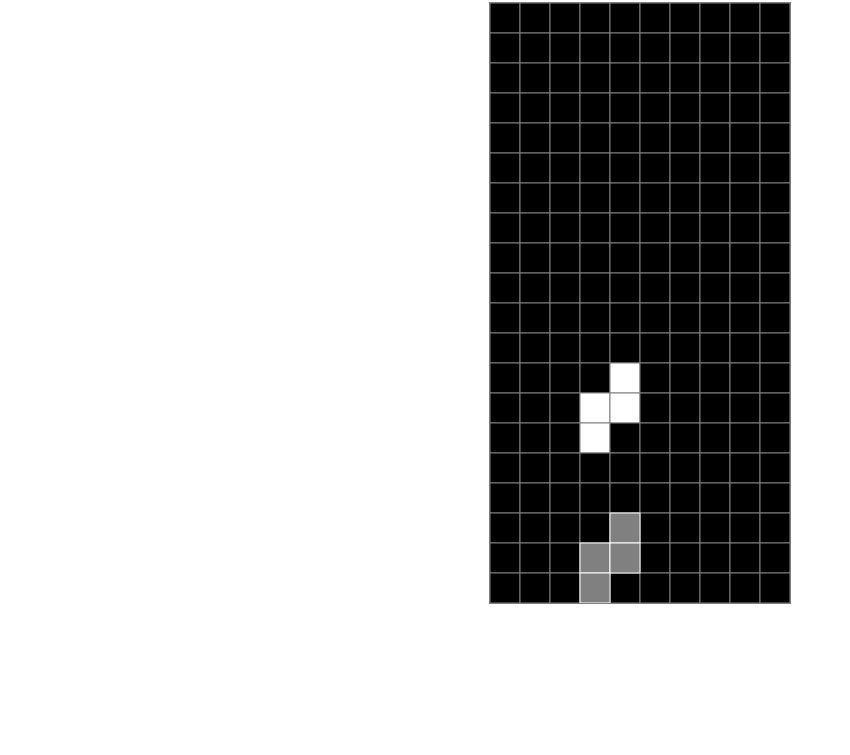
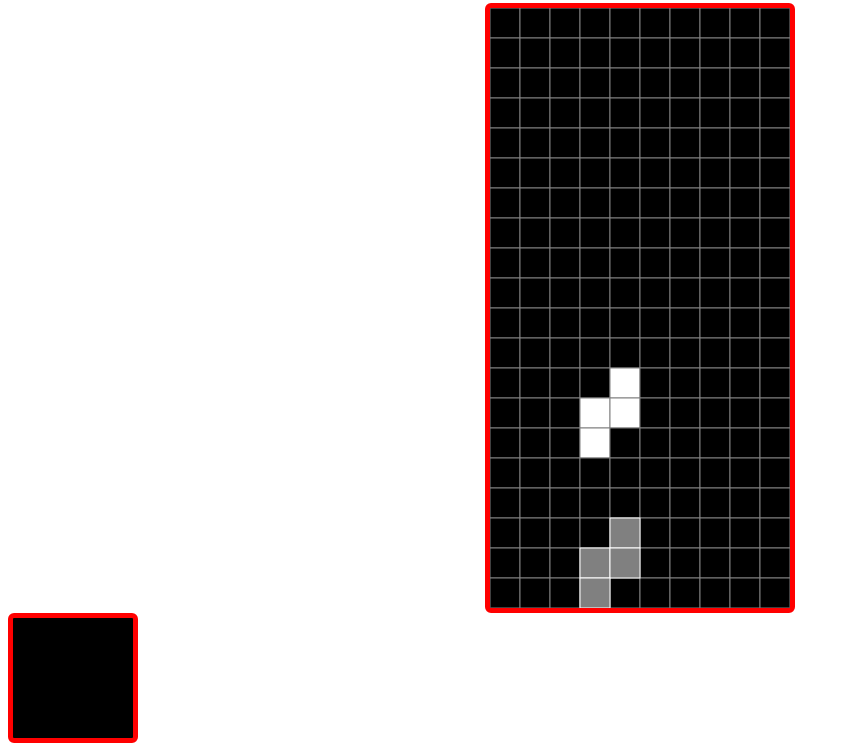
Before and after one commit to BWbwchen/Tetris, a plain HTML site: page index.html in a window 1280 px wide. Shown: the part 78-833 px from the top of the page, without its empty margins (0-850 px from the left). Before the commit the page ends 800 px from the top, so only its background shows below. Drawn offline with Linux system fonts and the light colour scheme.

Commit message:
1/29 add predict block canvas

```diff
--- a/index.html
+++ b/index.html
@@ -10,6 +10,7 @@
 <body>
   <h1>Tetris !</h1>
   <canvas id="tetris" width="300" height="600"></canvas>
+  <canvas id="store" width="120" height="120"></canvas>
   <script src="script/parameter.js"></script>
   <script src="script/keyboard.js"></script>
   <script src="script/controller.js"></script>
--- a/script/main.js
+++ b/script/main.js
@@ -1,5 +1,5 @@
 // ----------- main -------------//
 let game = new Controller(getRandom());
-window.setInterval(updateParameter, 100, game);
+window.setInterval(updateParameter, 70, game);
 window.setInterval(autoDrop, 400, game);
 window.setInterval(render, 20, game);
--- a/script/parameter.js
+++ b/script/parameter.js
@@ -47,4 +47,3 @@ const piece = [
 ];
 let map = new Array(HEIGHT).fill(false).map(() => new Array(WIDTH).fill(false));
 let keystatus = new Array(6).fill(false);
-let pieceShadow = new Array(HEIGHT).fill(false).map(() => new Array(WIDTH).fill(false));
--- a/script/render.js
+++ b/script/render.js
@@ -74,5 +74,4 @@ function render(gameboard) {
       }
     }
   }
-
 }
--- a/styles/style.css
+++ b/styles/style.css
@@ -1,15 +1,23 @@
 html {
-  font-family: sans-serif;
+  font-family: Monaco;
 }
 
 h1 {
   text-align: center;
 }
 
-canvas {
+#store {
+  display: inline;
+  margin: auto;
+  border: 5px solid rgb(255, 0, 0);
+  border-radius: 6px;
+  background: black;
+}
 
+#tetris{
   display: block;
   margin: auto;
-  border: 1px solid gray;
+  border: 5px solid rgb(255, 0, 0);
+  border-radius: 6px;
   background: black;
 }
```
